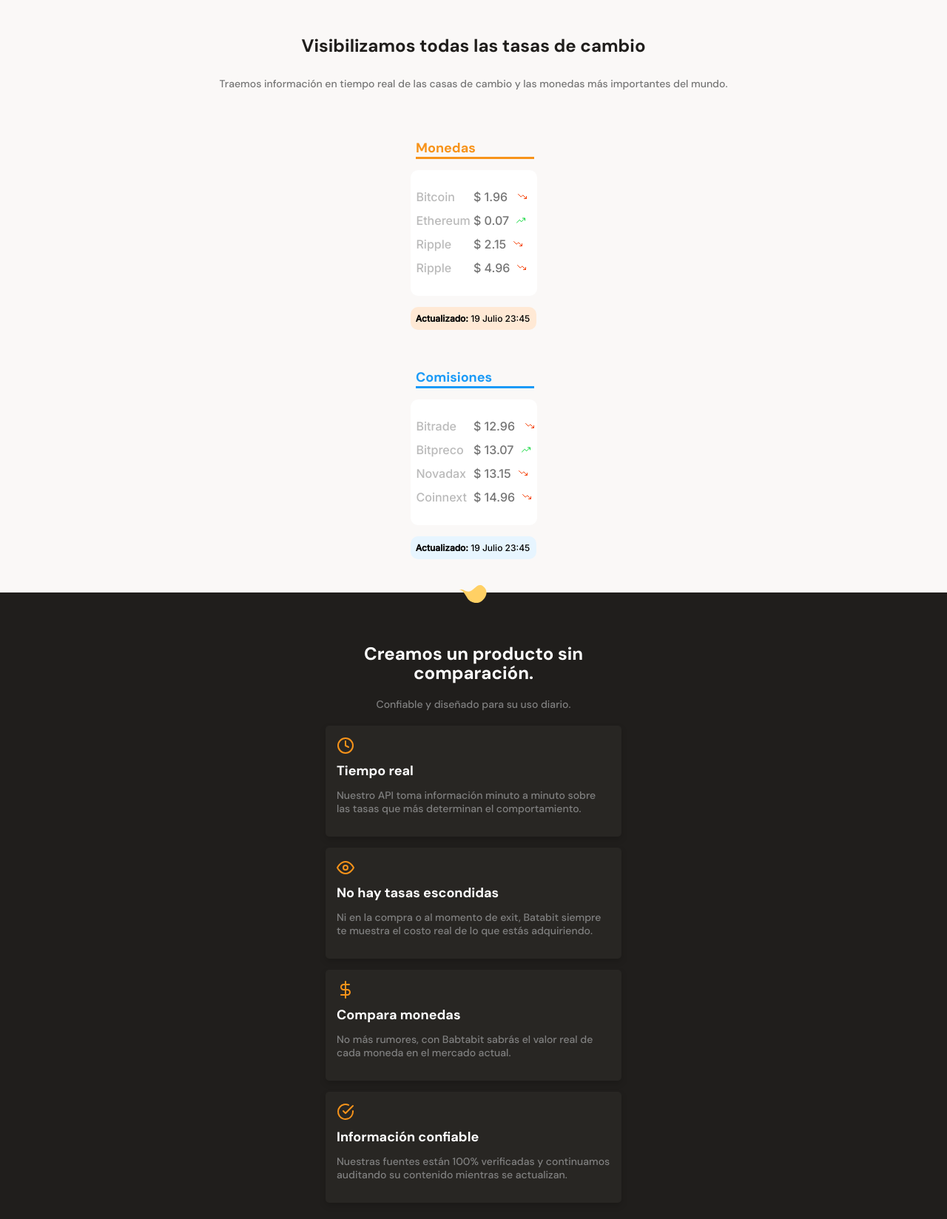
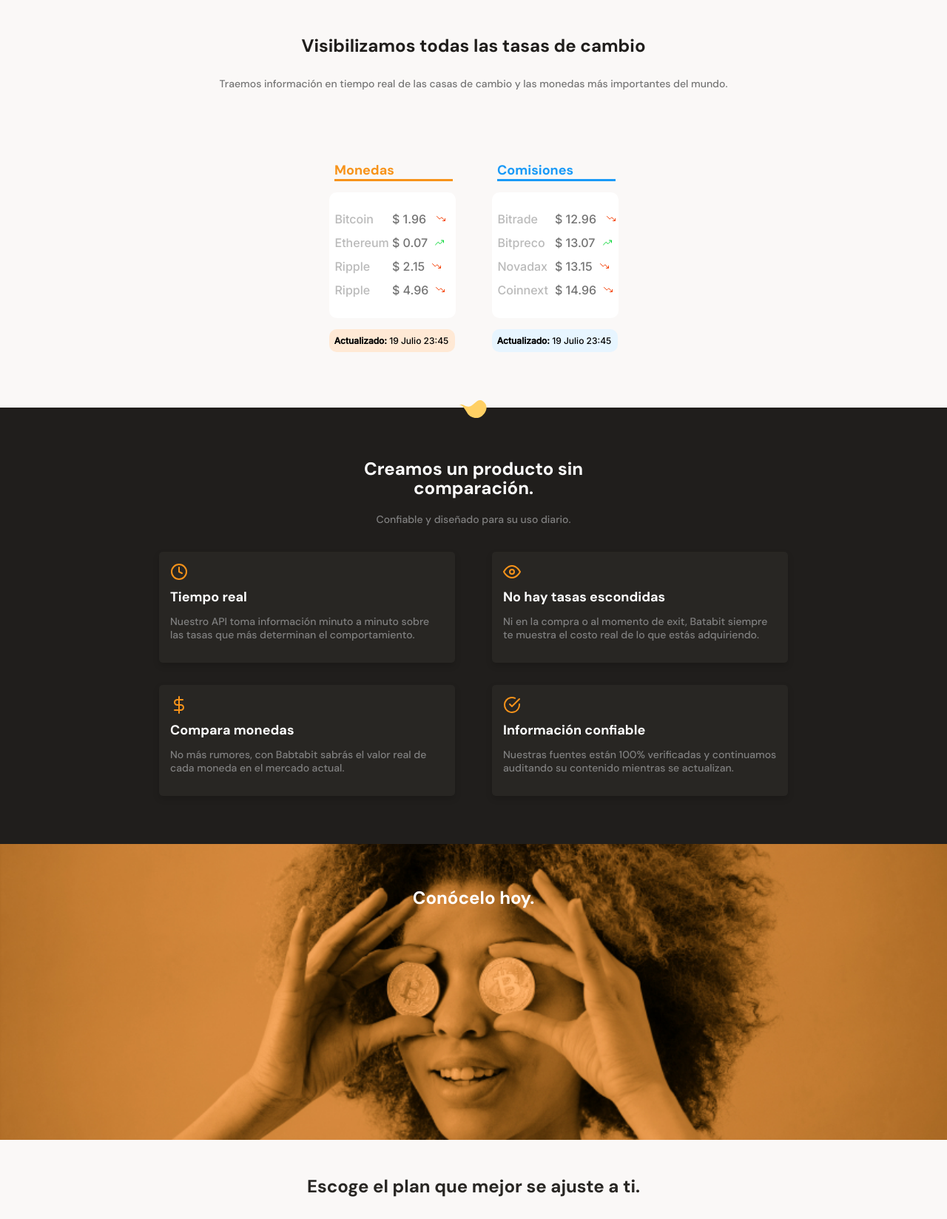
Before and after one commit to oswaldoecheverria/batatabit-clone, a Django app: page / in a window 1280 px wide. Shown: the part 635-2283 px from the top of the page at 74% size. Run offline with Django 4.2, Linux system fonts and the light colour scheme.

Commit message:
Modificaciones responsivas

```diff
--- a/static/css/style.css
+++ b/static/css/style.css
@@ -167,6 +167,7 @@ main {
     display: flex;
     flex-direction: column;
     justify-content: center;
+    margin-bottom: 30px;
 }
 
 
@@ -426,11 +427,14 @@ main {
     text-align: center;
     min-width: 320px;
     height: 50vh;
-    background-image: url('../assets/images/bitcoinbaby2x.jpg');
-    position: center;
+    background-image: url('../assets/images/imagen-chica-small.jpg');
+    background-position: 50% 40%;
     background-size: cover;
     background-repeat: no-repeat;
+
 }
+
+
 
 .bitcoin-img-container h2{
     padding-top: 60px;
@@ -604,3 +608,57 @@ footer .left ul{
     background-position: center;
     background-repeat: no-repeat;
 }
+
+
+/*  ----  Responsive ----  */
+
+/*Seccion de tablas */
+@media (min-width: 426px){
+
+
+    .main-table{
+        display: flex;
+        flex-direction: row;
+    }
+
+    .table-section{
+        margin: 30px 10px;
+    }
+
+    .table-section2{
+        margin: 30px 10px;
+
+    }
+
+}
+
+/* Seccion beneficios  */
+@media (min-width: 620px){
+
+    .product-cards--container{
+        display: grid;
+        max-width: 900px;
+        grid-template-columns: repeat(2, 1fr);
+        margin: 0 auto;
+        margin-bottom: 30px;
+
+    }
+
+}
+
+/* Seccion comodin */
+@media (min-width: 700px){
+    .bitcoin-img-container{
+        background-image: url('../assets/images/imagen-chica-medium.jpg');
+    }
+}
+
+
+
+/* Seccion pagos */
+
+@media (min-width: 640px){
+    .plans-container--slider{
+        justify-content: center;
+    }
+}
--- a/templates/index.html
+++ b/templates/index.html
@@ -243,7 +243,7 @@
 
       <!-- Seccion comodin -->
       <section class="bitcoin-img-container">
-        <h2>Conócelo hoy.</h2>
+        <h2> Conócelo hoy. </h2>
       </section>
 
       <!-- Seccion Planes -->
```
Also changed, not shown: static/assets/images/bitcoinbaby512.jpg (added).
